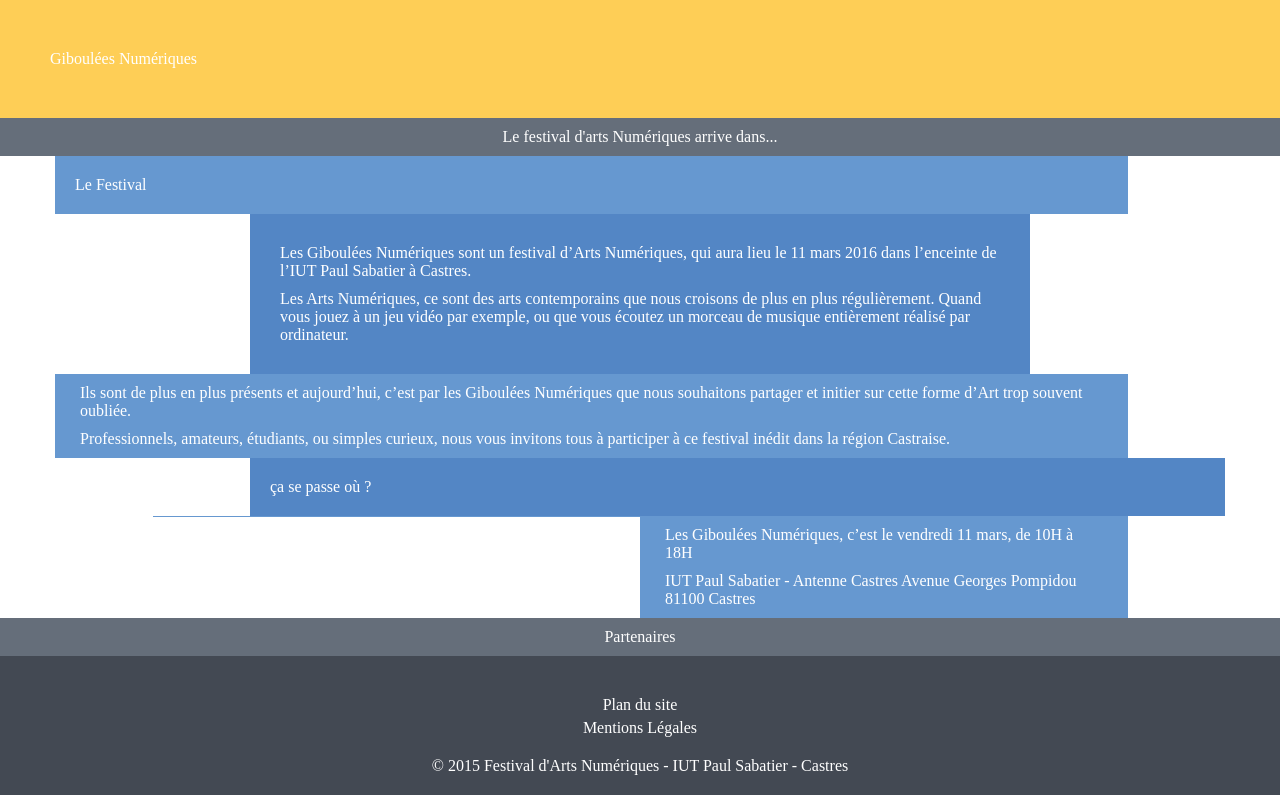
After one commit to kayneth/fan-giboulees-numeriques, a PHP site: page /festiv_info.php in a window 1280 px wide. The commit adds this page. Run offline with PHP 8.4, Linux system fonts and the light colour scheme; style sheets or scripts are compiled from the project's sources; some libraries are stand-ins or nearby versions.

Commit message:
Page 2 :tada:

```diff
--- a/dist/index.php
+++ b/dist/index.php
@@ -16,7 +16,7 @@
 					<li>
 						<h2>Le festival</h2>
 						<p>Sortez votre parapluie et venez découvrir les Giboulées Numériques...</p>
-						<a href="" class="btn">Voir plus</a>
+						<a href="festiv_info.php" class="btn">Voir plus</a>
 					</li>
 				</ul><!--
 				Lien vers le programme
--- a/src/assets/css/style.scss
+++ b/src/assets/css/style.scss
@@ -137,3 +137,22 @@ footer{
 		}
 	}
 }
+
+#fest{
+	.row{
+		h2{
+			background: $bleuClair;
+			padding: 20px;
+		}
+		.col-md-10, .col-md-8{
+			background: $bleuFonce;
+			padding: 20px;
+		}
+		.col-md-11, .col-md-5{
+			background: $bleuClair;
+		}
+	}
+	p{
+		margin: 10px;
+	}
+}
--- /dev/null
+++ b/src/festiv_info.php
@@ -0,0 +1,42 @@
+<?php
+	include('header.php');
+	include('nav.php');
+
+?>
+	<section id="content">
+		<div id="fest" class="container">
+			<div class="row">
+				<h2 class="col-md-11">Le Festival</h2>
+			</div>
+			<div class="row">
+				<div class="col-md-8 col-md-offset-2">
+					<p>Les Giboulées Numériques sont un festival d’Arts Numériques, qui aura lieu le 11 mars 2016 dans l’enceinte de l’IUT Paul Sabatier à Castres.</p>
+					<p>Les Arts Numériques, ce sont des arts contemporains que nous croisons de plus en plus régulièrement. Quand vous jouez à un jeu vidéo par exemple, ou que vous écoutez un morceau de musique entièrement réalisé par ordinateur.</p>
+				</div>
+				<div class="col-md-2"></div>
+			</div>
+			<div class="row">
+				<div class="col-md-11">
+					<p>Ils sont de plus en plus présents et aujourd’hui, c’est par les Giboulées Numériques que nous souhaitons partager et initier sur cette forme d’Art trop souvent oubliée.</p>
+					 <p>Professionnels, amateurs, étudiants, ou simples curieux, nous vous invitons tous à participer à ce festival inédit dans la région Castraise.</p>
+				</div>
+			</div>
+			<div class="row">
+				<h3 class="col-md-offset-2 col-md-10">
+					ça se passe où ?
+				</h3>
+			</div>
+			<div class="row">
+				<div class="col-md-5 col-md-offset-1" id="map">
+
+				</div>
+				<div class="col-md-5">
+					<p>Les Giboulées Numériques, c’est le vendredi 11 mars, de 10H à 18H</p>
+					<p>IUT Paul Sabatier - Antenne Castres Avenue Georges Pompidou 81100 Castres</p>
+				</div>
+			</div>
+		</div>
+	</section>
+<?php
+	include('footer.php');
+?>
--- a/src/index.php
+++ b/src/index.php
@@ -16,7 +16,7 @@
 					<li>
 						<h2>Le festival</h2>
 						<p>Sortez votre parapluie et venez découvrir les Giboulées Numériques...</p>
-						<a href="" class="btn">Voir plus</a>
+						<a href="festiv_info.php" class="btn">Voir plus</a>
 					</li>
 				</ul><!--
 				Lien vers le programme
```
Also changed, not shown: dist/assets/css/style.css (+20 -0 lines), dist/festiv_info.php (added, +42 -0 lines).
